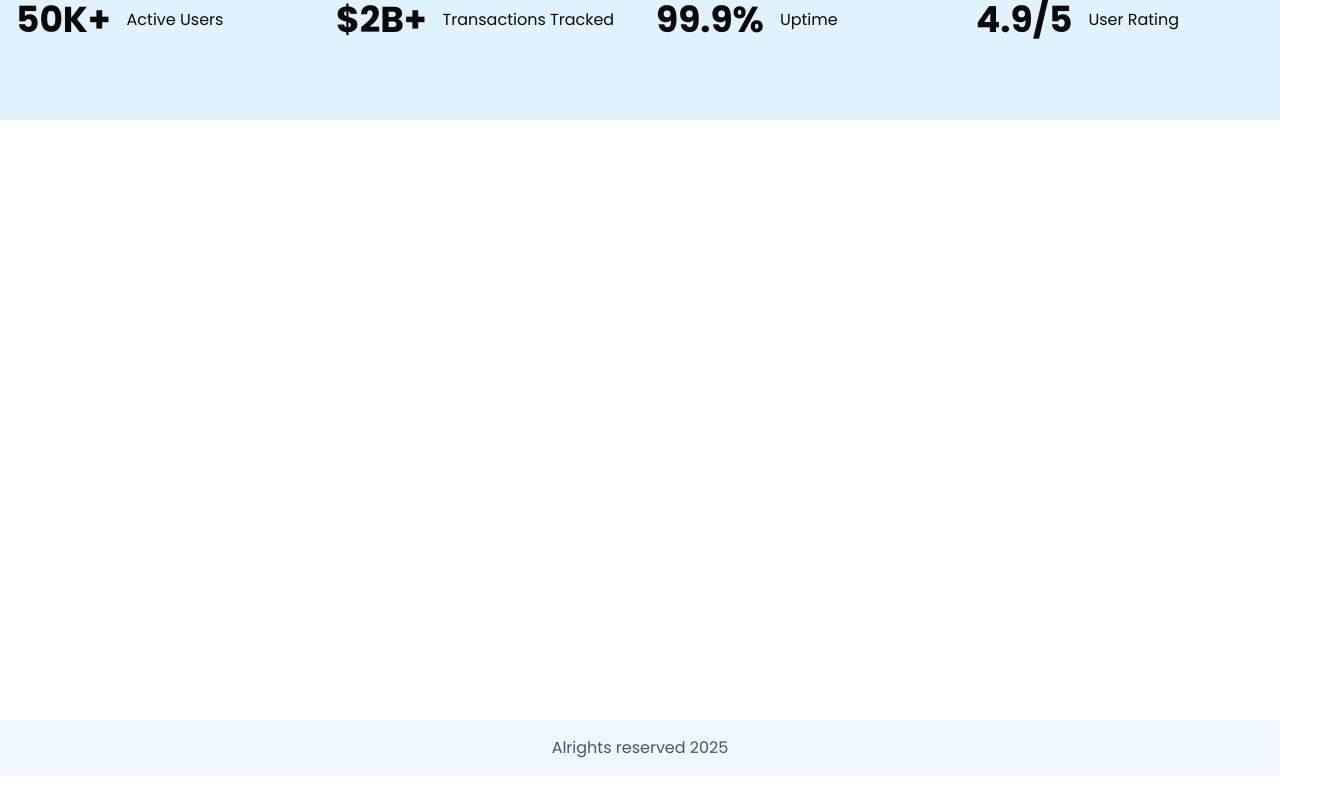
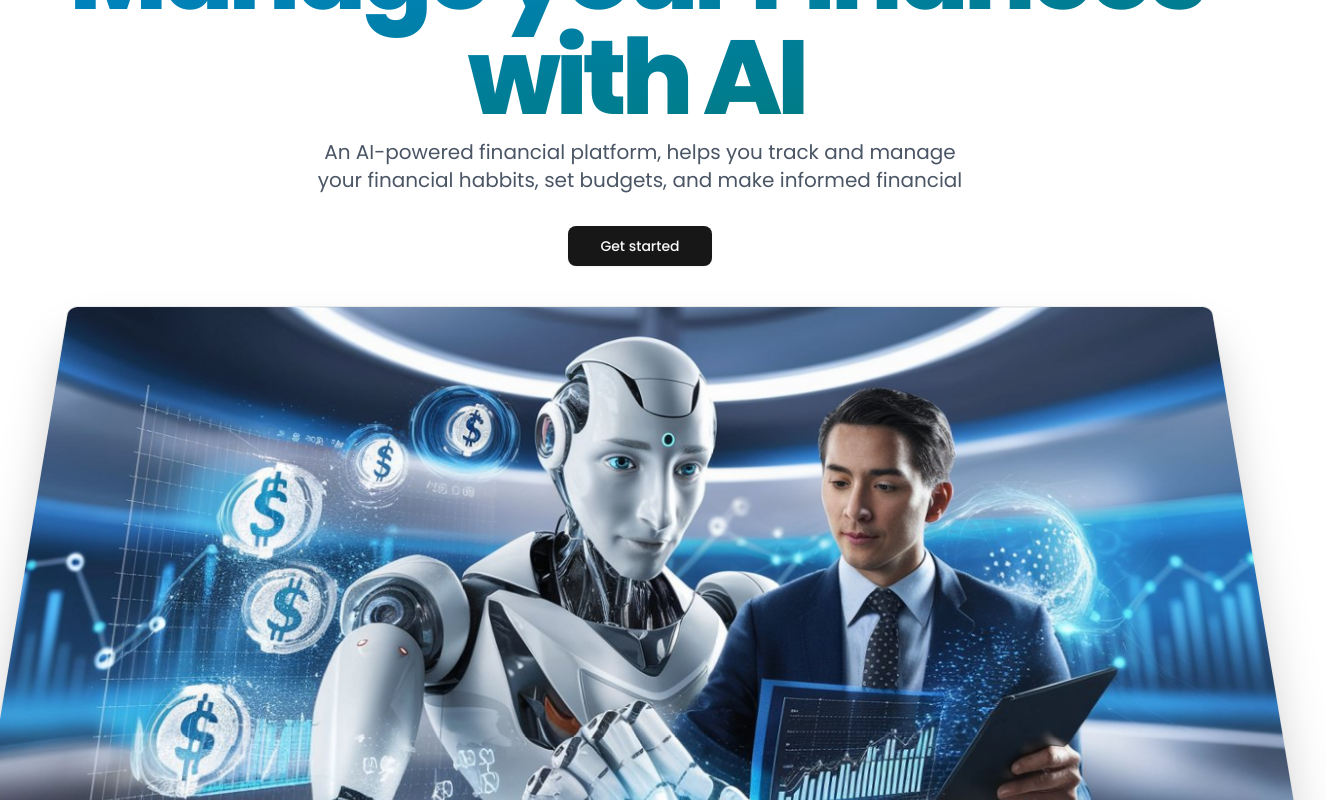
Before and after one commit to jkingz/trackXpense, a Next.js app: page / in a window 1280 px wide. Shown: the part 240-1040 px from the top of the page, 1326 px wide, since content can reach past the window. Before the commit the page ends 1016 px from the top, so only its background shows below. Built offline with nearby package versions, Linux system fonts and the light colour scheme; no server answers.

Commit message:
feat: Add hero component

```diff
--- /dev/null
+++ b/components/hero.jsx
@@ -0,0 +1,61 @@
+'use client';
+import { Button } from '@/components/ui/button';
+import Link from 'next/link';
+import Image from 'next/image';
+import { useEffect, useRef } from 'react';
+
+const HeroSection = () => {
+  const imageRef = useRef();
+
+  useEffect(() => {
+    const imgElement = imageRef.current;
+    const handleScroll = () => {
+      const scrollPosition = window.scrollY;
+      const scrollThreshold = 100;
+
+      if (scrollPosition > scrollThreshold) {
+        imgElement.classList.add('scrolled');
+      } else {
+        imgElement.classList.remove('scrolled');
+      }
+    };
+    window.addEventListener('scroll', handleScroll);
+    return () => {
+      window.removeEventListener('scroll', handleScroll);
+    };
+  }, []);
+  return (
+    <div className="pb-20 px-4">
+      <div className="container mx-auto text-center">
+        <h1 className="--gradient-title text-5xl md:text-8xl lg:text-[105px] pb-6">
+          Manage your Finances <br /> with AI
+        </h1>
+        <p className="text-xl text-gray-600 mb-8 max-w-2xl mx-auto">
+          An AI-powered financial platform, helps you track and manage your
+          financial habbits, set budgets, and make informed financial
+        </p>
+        <div>
+          <Link href="/dashboard">
+            <Button size="lg" className="px-8">
+              Get started
+            </Button>
+          </Link>
+        </div>
+      </div>
+      <div className="--hero-image-wrapper">
+        <div ref={imageRef} className="--hero-image">
+          <Image
+            src="/banner.jpeg"
+            alt="banner"
+            width={1280}
+            height={720}
+            priority
+            className="rounded-lg shadow-2xl border mx-auto"
+          />
+        </div>
+      </div>
+    </div>
+  );
+};
+
+export default HeroSection;
```
